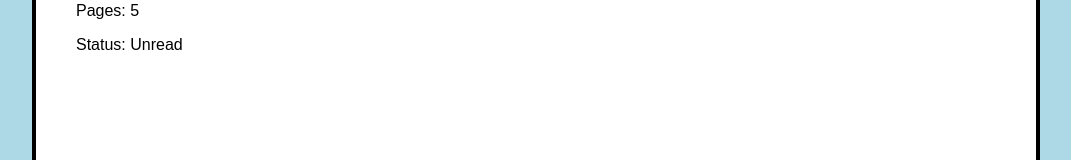
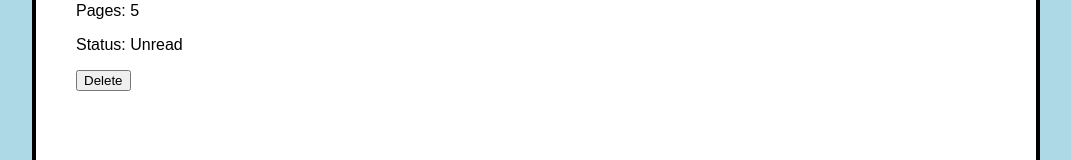
Before and after one commit to stpafk/library-react, a React (Create React App) app: page / in a window 1280 px wide. Both pictures are taken after typing "Sample", "Sample", "5" into the empty fields and a click on the button "Add Book". Shown: the part 438-598 px from the top of the page, without its empty margins (104-1175 px from the left). Built offline with nearby package versions, Linux system fonts and the light colour scheme; a web font is replaced by a local one.

Commit message:
delete button work

```diff
--- a/src/App.js
+++ b/src/App.js
@@ -20,6 +20,7 @@ class App extends Component {
 
         this.onChangeInput = this.onChangeInput.bind(this);
         this.onSubmitBook = this.onSubmitBook.bind(this);
+        this.onDeleteBook = this.onDeleteBook.bind(this);
     }
 
     onChangeInput = (e) => {
@@ -47,7 +48,16 @@ class App extends Component {
                 number: this.state.book.number + 1,
             },
         });
-    };
+    }
+
+    onDeleteBook = (id) => {
+        const newState = this.state.books.filter((book) => book.id !== id);
+
+        this.setState({
+            ...this.state.book,
+            books : newState,
+        })
+    }
 
     render() {
         const {book, books} = this.state;
@@ -95,7 +105,7 @@ class App extends Component {
                 </form>
             </div>
             <div className="books">
-                <Books books={books}/>
+                <Books books={books} deleteBook={this.onDeleteBook}/>
             </div>
             <footer>
                 <h3>Created by stpafk</h3>
--- a/src/components/Books.js
+++ b/src/components/Books.js
@@ -1,7 +1,7 @@
 import React from "react";
 
 const View = (props) => {
-    const {books} = props;
+    const {books, deleteBook} = props;
 
     return (
         <ul>
@@ -17,6 +17,8 @@ const View = (props) => {
                         <h4 className="bookAuthor">Author: {book.author}</h4>
                         <p className="bookPages">Pages: {book.pages}</p>
                         <p className="bookRead">Status: {book.status}</p>
+                        <button className="book delete" type="submit"
+                        onClick={() => deleteBook(book.id)} key={book.id}>Delete</button>
                     </li>
                 </div>
             })}
```
